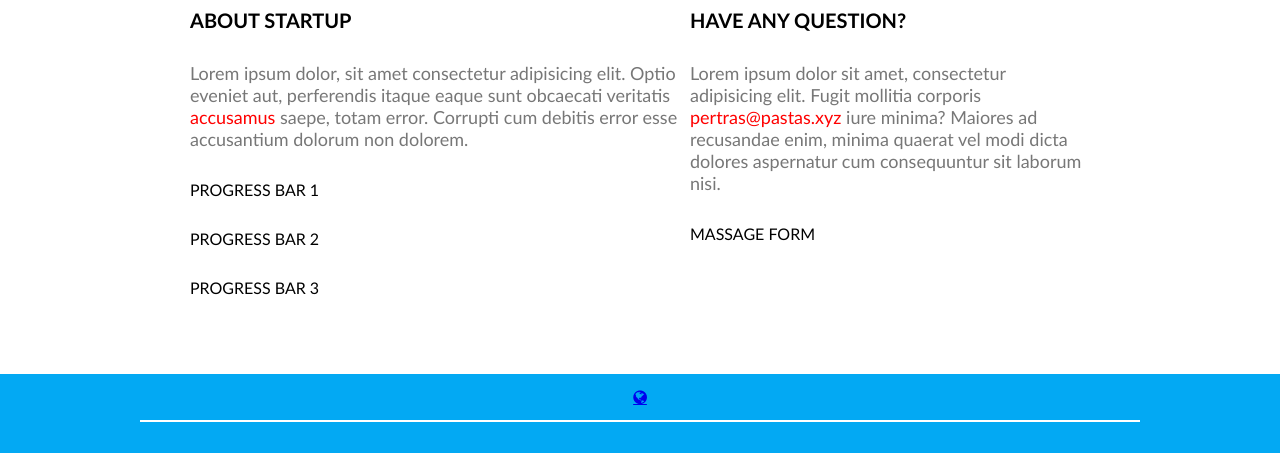
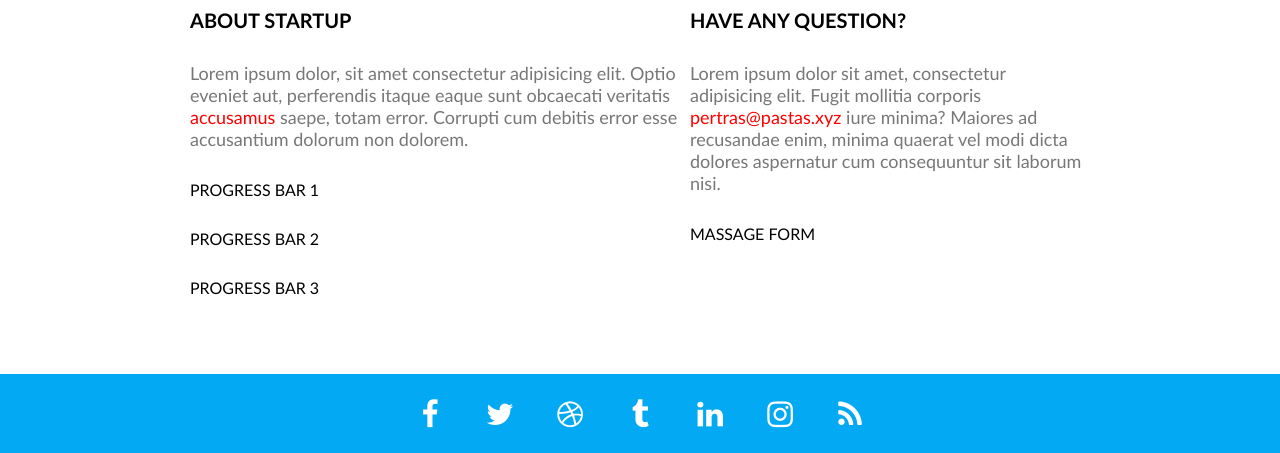
Before and after one commit to Creat2die/5-coming-soon, a website: page index.html in a window 1280 px wide. Shown: the part 807-1260 px from the top of the page. Drawn offline with Linux system fonts and the light colour scheme; files whose address does not match are found by name.

Commit message:
Footer fixed again

```diff
--- a/css/pages/home.css
+++ b/css/pages/home.css
@@ -99,6 +99,30 @@ section.bg-main-image{
         padding: 15px 0;
     }
 
+    .social{
+        font-size: 30px;
+        display: flex;
+        justify-content: center;
+        flex-wrap: wrap;
+        gap:20px;
+    }
+
+    .social > a{
+        height: 50px;
+        width: 50px;
+        text-align: center;
+        text-decoration: none;
+        color: white;
+        line-height: 50px;
+        border-radius: 100px;
+        transition: all 0.5s;
+    }
+
+    .social > a:hover{
+        background-color: white;
+        color:var(--main-color);
+    }
+
     .footer-bottom{
         display: flex;
         flex-direction: column;
--- a/index.html
+++ b/index.html
@@ -67,7 +67,13 @@
         </section>
         <section class="container bg-main">
             <div class="row social">
-                <a href="#" class="fa fa-globe" ></a>
+                <a href="#" class="fa fa-facebook" ></a>
+                <a href="#" class="fa fa-twitter" ></a>
+                <a href="#" class="fa fa-dribbble" ></a>
+                <a href="#" class="fa fa-tumblr" ></a>
+                <a href="#" class="fa fa-linkedin" ></a>
+                <a href="#" class="fa fa-instagram" ></a>
+                <a href="#" class="fa fa-rss" ></a>
             </div>
             <div class="row-short  footer-bottom">
                 <img  class="logo" src=".//img/logowide.png" alt="LOGO">
```
